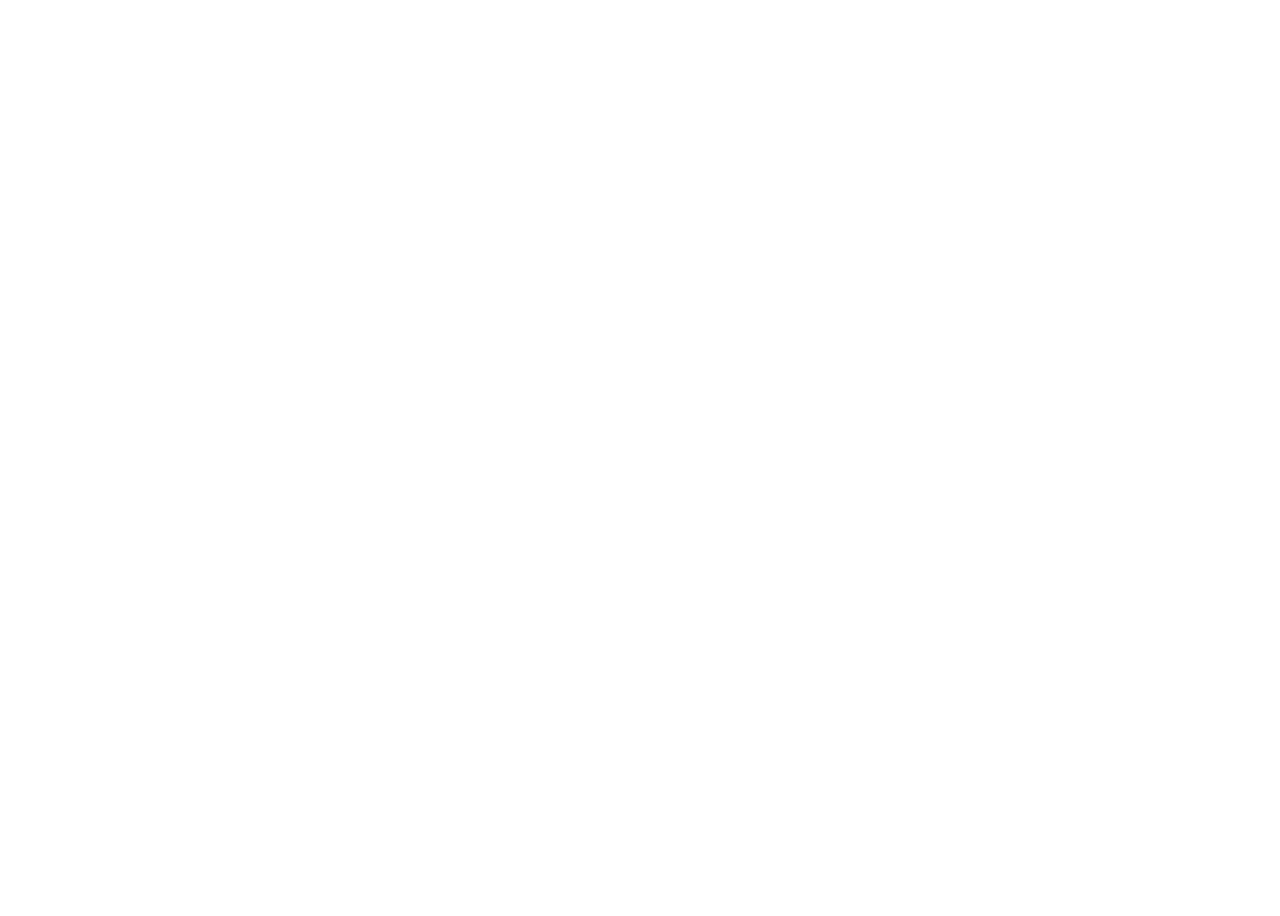
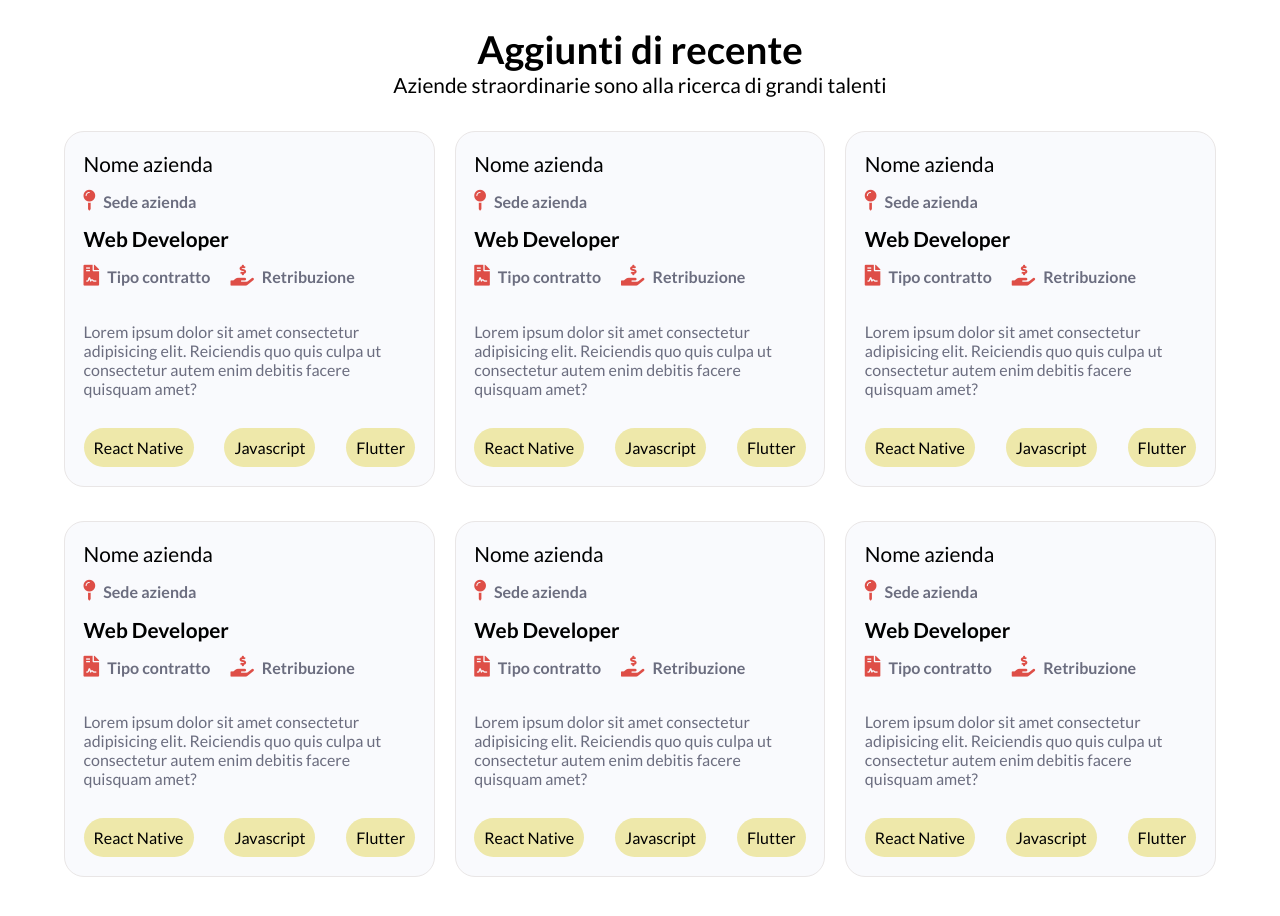
Before and after one commit to andreuhh/wwa-find-your-job, an Angular app: page / in a window 1280 px wide. Shown: the part 600-1516 px from the top of the page. Before the commit the page ends 800 px from the top, so only its background shows below. Built offline with nearby package versions, Linux system fonts and the light colour scheme.

Commit message:
card okk

```diff
--- a/src/app/components/home/home.component.html
+++ b/src/app/components/home/home.component.html
@@ -29,5 +29,139 @@
       </div>
 
     </div>
+</div>
+<main>
+  <h3>Aggiunti di recente</h3>
+  <h5>Aziende straordinarie sono alla ricerca di grandi talenti</h5>
+  <div class="cardRow">
+    <div class="card">
+      <h5>Nome azienda</h5>
+      <i class="fas fa-map-pin"><span>Sede azienda</span></i>
+      <h5>Web Developer</h5>
+      <div class="card__flexCont">
+        <i class="fas fa-file-contract"><span>Tipo contratto</span></i>
+        <i class="fas fa-hand-holding-usd"><span>Retribuzione</span></i>
+      </div>
+      <p>Lorem ipsum dolor sit amet consectetur adipisicing elit. Reiciendis quo quis culpa ut consectetur autem enim debitis facere quisquam amet?</p>
+      <div class="skillsCont">
+        <div class="skillsCont__item">React Native</div>
+        <div class="skillsCont__item">Javascript</div>
+        <div class="skillsCont__item">Flutter</div>
+      </div>
+    </div>
 
+    <div class="card">
+      <h5>Nome azienda</h5>
+      <i class="fas fa-map-pin"><span>Sede azienda</span></i>
+      <h5>Web Developer</h5>
+      <div class="card__flexCont">
+        <i class="fas fa-file-contract"><span>Tipo contratto</span></i>
+        <i class="fas fa-hand-holding-usd"><span>Retribuzione</span></i>
+      </div>
+      <p>Lorem ipsum dolor sit amet consectetur adipisicing elit. Reiciendis quo quis culpa ut consectetur autem enim debitis facere quisquam amet?</p>
+      <div class="skillsCont">
+        <div class="skillsCont__item">React Native</div>
+        <div class="skillsCont__item">Javascript</div>
+        <div class="skillsCont__item">Flutter</div>
+      </div>
+    </div>
+
+    <div class="card">
+      <h5>Nome azienda</h5>
+      <i class="fas fa-map-pin"><span>Sede azienda</span></i>
+      <h5>Web Developer</h5>
+      <div class="card__flexCont">
+        <i class="fas fa-file-contract"><span>Tipo contratto</span></i>
+      <i class="fas fa-hand-holding-usd"><span>Retribuzione</span></i>
+      </div>
+      <p>Lorem ipsum dolor sit amet consectetur adipisicing elit. Reiciendis quo quis culpa ut consectetur autem enim debitis facere quisquam amet?</p>
+      <div class="skillsCont">
+        <div class="skillsCont__item">React Native</div>
+        <div class="skillsCont__item">Javascript</div>
+        <div class="skillsCont__item">Flutter</div>
+      </div>
+    </div>
+
+    <div class="card card--noDesktop">
+      <h5>Nome azienda</h5>
+      <i class="fas fa-map-pin"><span>Sede azienda</span></i>
+      <h5>Web Developer</h5>
+      <div class="card__flexCont">
+        <i class="fas fa-file-contract"><span>Tipo contratto</span></i>
+      <i class="fas fa-hand-holding-usd"><span>Retribuzione</span></i>
+      </div>
+      <p>Lorem ipsum dolor sit amet consectetur adipisicing elit. Reiciendis quo quis culpa ut consectetur autem enim debitis facere quisquam amet?</p>
+      <div class="skillsCont">
+        <div class="skillsCont__item">React Native</div>
+        <div class="skillsCont__item">Javascript</div>
+        <div class="skillsCont__item">Flutter</div>
+      </div>
+    </div>
   </div>
+
+  <div class="cardRow">
+    <div class="card">
+      <h5>Nome azienda</h5>
+      <i class="fas fa-map-pin"><span>Sede azienda</span></i>
+      <h5>Web Developer</h5>
+      <div class="card__flexCont">
+        <i class="fas fa-file-contract"><span>Tipo contratto</span></i>
+        <i class="fas fa-hand-holding-usd"><span>Retribuzione</span></i>
+      </div>
+      <p>Lorem ipsum dolor sit amet consectetur adipisicing elit. Reiciendis quo quis culpa ut consectetur autem enim debitis facere quisquam amet?</p>
+      <div class="skillsCont">
+        <div class="skillsCont__item">React Native</div>
+        <div class="skillsCont__item">Javascript</div>
+        <div class="skillsCont__item">Flutter</div>
+      </div>
+    </div>
+
+    <div class="card">
+      <h5>Nome azienda</h5>
+      <i class="fas fa-map-pin"><span>Sede azienda</span></i>
+      <h5>Web Developer</h5>
+      <div class="card__flexCont">
+        <i class="fas fa-file-contract"><span>Tipo contratto</span></i>
+        <i class="fas fa-hand-holding-usd"><span>Retribuzione</span></i>
+      </div>
+      <p>Lorem ipsum dolor sit amet consectetur adipisicing elit. Reiciendis quo quis culpa ut consectetur autem enim debitis facere quisquam amet?</p>
+      <div class="skillsCont">
+        <div class="skillsCont__item">React Native</div>
+        <div class="skillsCont__item">Javascript</div>
+        <div class="skillsCont__item">Flutter</div>
+      </div>
+    </div>
+
+    <div class="card">
+      <h5>Nome azienda</h5>
+      <i class="fas fa-map-pin"><span>Sede azienda</span></i>
+      <h5>Web Developer</h5>
+      <div class="card__flexCont">
+        <i class="fas fa-file-contract"><span>Tipo contratto</span></i>
+        <i class="fas fa-hand-holding-usd"><span>Retribuzione</span></i>
+      </div>
+      <p>Lorem ipsum dolor sit amet consectetur adipisicing elit. Reiciendis quo quis culpa ut consectetur autem enim debitis facere quisquam amet?</p>
+      <div class="skillsCont">
+        <div class="skillsCont__item">React Native</div>
+        <div class="skillsCont__item">Javascript</div>
+        <div class="skillsCont__item">Flutter</div>
+      </div>
+    </div>
+
+    <div class="card card--noDesktop">
+      <h5>Nome azienda</h5>
+      <i class="fas fa-map-pin"><span>Sede azienda</span></i>
+      <h5>Web Developer</h5>
+      <div class="card__flexCont">
+        <i class="fas fa-file-contract"><span>Tipo contratto</span></i>
+      <i class="fas fa-hand-holding-usd"><span>Retribuzione</span></i>
+      </div>
+      <p>Lorem ipsum dolor sit amet consectetur adipisicing elit. Reiciendis quo quis culpa ut consectetur autem enim debitis facere quisquam amet?</p>
+      <div class="skillsCont">
+        <div class="skillsCont__item">React Native</div>
+        <div class="skillsCont__item">Javascript</div>
+        <div class="skillsCont__item">Flutter</div>
+      </div>
+    </div>
+  </div>
+</main>
--- a/src/app/components/home/home.component.scss
+++ b/src/app/components/home/home.component.scss
@@ -185,8 +185,104 @@
       font-size: 3rem;
     }
 
+
     h4 {
       font-size: 1.5rem;
     }
   }
 }
+
+
+// main
+main {
+  //background-color: red;
+  margin: 2% 5%;
+  text-align: center;
+}
+
+.cardRow {
+  display: grid;
+  grid-template-columns: repeat(3, 1fr);
+  grid-gap: 20px;
+
+
+  &:first-of-type {
+    padding: 3% 0 0 0;
+  }
+
+  &:nth-of-type(2) {
+    padding: 3% 0 3% 0;
+  }
+
+  .card {
+    padding: 5%;
+    text-align: left;
+    border-radius: 20px;
+    border: 1px solid $lightGray;
+    background-color: $lightBg;
+
+    &--noDesktop {
+      display: none;
+    }
+
+    h5 {
+      cursor: pointer;
+
+      &:nth-of-type(2) {
+        font-weight: 700;
+      }
+    }
+
+    p {
+      padding: 20px 0 30px 0;
+      color: $textMedium;
+    }
+
+    i {
+      color: $lightRed;
+      padding: 15px 0;
+    }
+
+    span {
+      margin-left: 8px;
+      color: $textMedium;
+    }
+
+    &__flexCont {
+      width: 90%;
+      display: flex;
+      justify-content: left;
+      align-items: center;
+
+      i:first-of-type {
+        margin-right: 20px;
+      }
+    }
+
+  }
+
+  .skillsCont {
+    width: 100%;
+    display: flex;
+    justify-content: space-between;
+    align-items: center;
+
+    &__item {
+      padding: 10px;
+      border-radius: 20px;
+      background-color: palegoldenrod;
+    }
+  }
+}
+
+@media (max-width: 1024px) {
+  .cardRow {
+    grid-template-columns: repeat(2, 1fr);
+  }
+}
+
+@media (max-width: 700px) {
+  .cardRow {
+    grid-template-columns: 1fr;
+  }
+}
--- a/src/assets/styles/_variables.scss
+++ b/src/assets/styles/_variables.scss
@@ -2,6 +2,7 @@
 $lightRed: #DE4E47;
 $lightGray: #e9e6e6;
 $text: #222;
+$textMedium: #6B6D7F;
 
 $primaryColor: #006CB5;
 $transition: all 0.3s ease-out;
--- a/src/styles.scss
+++ b/src/styles.scss
@@ -25,11 +25,38 @@
   font-family: 'Lato', sans-serif;
 }
 
+h1,
+h2,
+h3,
+h4,
+h5,
+span {
+  font-family: 'Lato', sans-serif;
+}
+
 h1 {
   font-size: 4rem;
+}
+
+h3 {
+  font-size: 2.4rem;
 }
 
 h4 {
   font-size: 2rem;
   font-weight: 400;
 }
+
+h5 {
+  font-size: 1.3rem;
+  font-weight: 400;
+}
+
+p,
+span {
+  font-size: 1rem;
+}
+
+i {
+  font-size: 1.3rem;
+}
```
